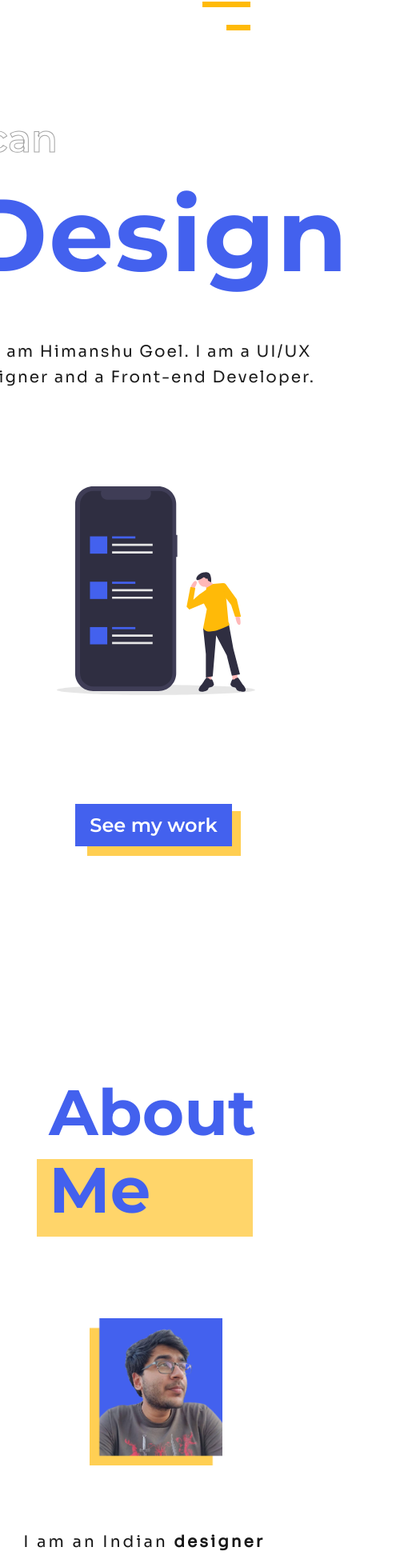
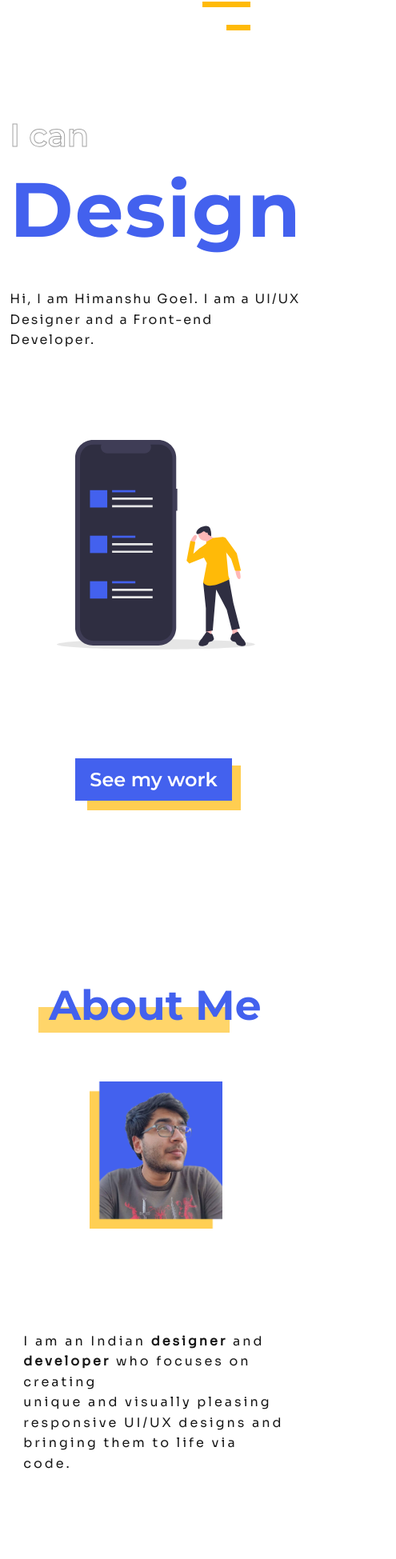
Before and after one commit to Scavengerizer/Portfolio, a React (Create React App) app: page / in a window 390 px wide. Shown: the part 40-1989 px from the top of the page at 80% size, 495 px wide, since content can reach past the window. Built offline with nearby package versions, Linux system fonts and the light colour scheme.

Commit message:
starting with 450px query

```diff
--- a/src/styles/components/03 about.scss
+++ b/src/styles/components/03 about.scss
@@ -1,8 +1,8 @@
 .about {
   width: 100%;
   // background-color: $second-bg;
-  min-height: 100vh;
-  margin-top: 12em;
+  min-height: 80vh;
+  margin-top: 10em;
   .container {
     .about-h1 {
       display: block;
@@ -42,7 +42,7 @@
         // background: aqua;
 
         p {
-          margin: 4em 0;
+          margin: 8em 0;
           letter-spacing: 3px;
           // max-width: 50%;
           // min-width: 50%;
--- a/src/styles/components/05 contact.scss
+++ b/src/styles/components/05 contact.scss
@@ -46,7 +46,8 @@
             color: $blue;
           }
           .links {
-            min-width: 600px;
+            // min-width: 600px;
+            width: 100%;
             margin: 5em 0;
             display: grid;
             grid-template-columns: 1fr 1fr;
--- a/src/styles/components/07 media queries.scss
+++ b/src/styles/components/07 media queries.scss
@@ -62,6 +62,13 @@
           justify-content: center;
           align-items: center;
           width: 100%;
+          .links {
+            .link {
+              display: flex;
+              align-items: center;
+              justify-content: center;
+            }
+          }
         }
         .contact-image {
           display: none;
@@ -220,3 +227,118 @@
     }
   }
 }
+
+@media (max-width: 600px) {
+  .home {
+    .container {
+      .row {
+        .home-text {
+          h2 {
+            font-size: 2.5rem;
+          }
+          h1 {
+            font-size: 6rem;
+          }
+          p {
+            font-size: 1rem;
+          }
+        }
+      }
+    }
+  }
+  .about {
+    .container {
+      h1 {
+        font-size: 3.25rem;
+      }
+      .row {
+        .about-pic {
+          margin-top: 4em;
+        }
+        .about-text {
+          p {
+            font-size: 1rem;
+          }
+        }
+      }
+    }
+  }
+  .work {
+    .container {
+      .col {
+        .work-heading {
+          h1 {
+            font-size: 3.5rem;
+          }
+        }
+        .cases {
+          .case-text {
+            h4 {
+              font-size: 0.75rem;
+            }
+            p {
+              font-size: 1.25rem;
+            }
+          }
+          .case {
+            h3 {
+              font-size: 1.25rem;
+            }
+          }
+        }
+      }
+    }
+  }
+  .contact {
+    .container {
+      .col {
+        .contact-heading {
+          h1 {
+            font-size: 3.5rem;
+          }
+        }
+        .contact-contents {
+          .contact-text {
+            h3 {
+              // display: none;
+              font-size: 1.5rem;
+            }
+            h5 {
+              font-size: 1rem;
+            }
+            .links {
+              .link {
+                .row {
+                  a {
+                    font-size: 1.25rem;
+                  }
+                }
+              }
+            }
+          }
+        }
+      }
+    }
+  }
+  footer {
+    .col {
+      .footer_links {
+        margin-left: 0em;
+        a {
+          font-size: 1rem;
+        }
+      }
+      .footer_pics {
+        img {
+          height: 20px;
+          width: 20px;
+        }
+      }
+      .footer_copyright {
+        span {
+          font-size: 0.5rem;
+        }
+      }
+    }
+  }
+}
```
